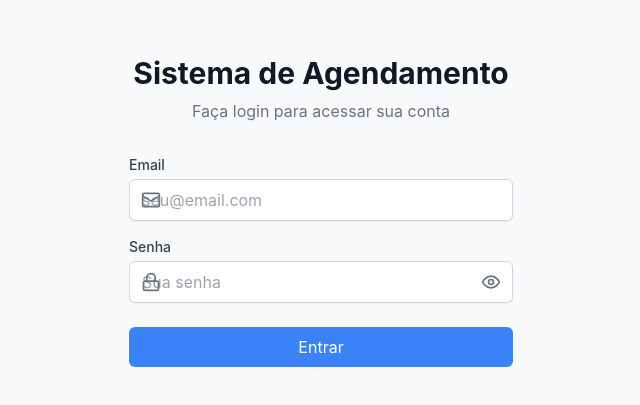
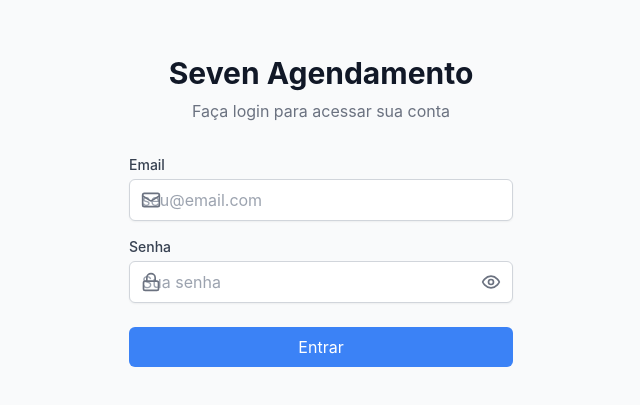
Before and after one commit to Raij19mil/Agenda_multi, a React (Vite) app in the folder frontend/: page /appointments in a window 1280 px wide. Shown: the part 189-594 px from the top of the page, without its empty margins (319-959 px from the left). Built offline with nearby package versions, Linux system fonts and the light colour scheme; no server answers.

Commit message:
Update all project files

```diff
--- a/frontend/index.html
+++ b/frontend/index.html
@@ -4,7 +4,7 @@
     <meta charset="UTF-8" />
     <link rel="icon" type="image/svg+xml" href="/vite.svg" />
     <meta name="viewport" content="width=device-width, initial-scale=1.0" />
-    <title>Sistema de Agendamento Multi-Tenancy</title>
+    <title>Seven Agendamento</title>
   </head>
   <body>
     <div id="root"></div>
--- a/frontend/src/pages/Appointments.tsx
+++ b/frontend/src/pages/Appointments.tsx
@@ -9,7 +9,7 @@ import { ptBR } from 'date-fns/locale'
 const Appointments: React.FC = () => {
   const [searchTerm, setSearchTerm] = useState('')
   const [statusFilter, setStatusFilter] = useState('')
- // talvez vou usar depois const [showForm, setShowForm] = useState(false)
+  // const [showForm, setShowForm] = useState(false)
   // const [editingAppointment, setEditingAppointment] = useState<any>(null)
   const queryClient = useQueryClient()
 
--- a/frontend/src/pages/Login.tsx
+++ b/frontend/src/pages/Login.tsx
@@ -35,7 +35,7 @@ const Login: React.FC = () => {
     <div className="min-h-screen flex items-center justify-center bg-background">
       <div className="max-w-md w-full space-y-8 p-8">
         <div className="text-center">
-          <h2 className="text-3xl font-bold text-text">Sistema de Agendamento</h2>
+          <h2 className="text-3xl font-bold text-text">Seven Agendamento</h2>
           <p className="mt-2 text-text-secondary">
             Faça login para acessar sua conta
           </p>
@@ -49,7 +49,7 @@ const Login: React.FC = () => {
               </label>
               <div className="relative">
                 <div className="absolute inset-y-0 left-0 pl-3 flex items-center pointer-events-none">
-                  <Mail className="h-5 w-5 text-text-secondary" />
+                 <Mail className="h-5 w-5 text-text-secondary" />
                 </div>
                 <input
                   id="email"
@@ -85,7 +85,7 @@ const Login: React.FC = () => {
                 <button
                   type="button"
                   className="absolute inset-y-0 right-0 pr-3 flex items-center"
-                  onClick={() => setShowPassword(!showPassword)}
+                   onClick={() => setShowPassword(!showPassword)}
                 >
                   {showPassword ? (
                     <EyeOff className="h-5 w-5 text-text-secondary" />
```
Also changed, not shown: 1 other file (tests, documents, lock files or other folders).
